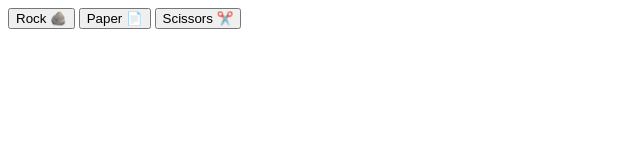
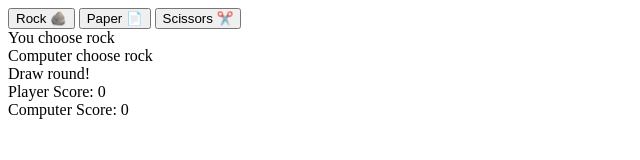
Before and after one commit to edu-klemos/odin-rock-paper-scissors, a plain HTML site: page index.html in a window 1280 px wide. Both pictures are taken after a click on the button "Rock 🪨". Shown: the whole page, without its empty margins (0-640 px from the left). Drawn offline with Linux system fonts and the light colour scheme.

Commit message:
Change console outputs to UI outputs
Add a new function updateUI that substitute the console logs to give the results of the game.

This new function is called at the end of a playRound() and update the html based on the results of the last round.

```diff
--- a/index.html
+++ b/index.html
@@ -13,5 +13,16 @@
         <button id="scissors">Scissors ✂️</button>
     </div>
 
+    <div id="choices">
+        <div id="player-choice"></div>
+        <div id="computer-choice"></div>
+        <div id="round-result"></div>
+    </div>
+
+    <div id="results">
+        <div id="player-points"></div>
+        <div id="computer-points"></div>
+    </div>
+
 </body>
 </html>
--- a/script.js
+++ b/script.js
@@ -15,48 +15,66 @@ function getComputerChoice() {
     }
 }
 
+function updateUI(playerChoice, computerChoice, roundResult) {
+    const playerChoiceUI = document.querySelector("#player-choice");
+    const computerChoiceUI = document.querySelector("#computer-choice");
+    const resultUI = document.querySelector("#round-result")
+
+    const playerPoints = document.querySelector("#player-points");
+    const computerPoints = document.querySelector("#computer-points");
+
+    playerChoiceUI.textContent = `You choose ${playerChoice}`;
+    computerChoiceUI.textContent = `Computer choose ${computerChoice}`;
+    resultUI.textContent = roundResult;
+
+    playerPoints.textContent = `Player Score: ${humanScore}`;
+    computerPoints.textContent = `Computer Score: ${computerScore}`;
+}
+
+function checkWinner() {
+
+}
+
 function playRound(humanChoice, computerChoice) {
+    let roundResult;
     if (humanChoice === "rock") {
         if (computerChoice === "scissors") {
-            console.log("You win! Rock beats Scissors.");
+            roundResult = "You win! Rock beats Scissors.";
             humanScore++;
-            return;
         }
 
         if (computerChoice === "paper") {
-            console.log("You loose! Paper beats Rock.");
+            roundResult = "You loose! Paper beats Rock.";
             computerScore++;
-            return;
         }
 
     }
 
     if (humanChoice === "paper") {
         if (computerChoice === "rock") {
-            console.log("You win! Paper beats Rock.");
+            roundResult = "You win! Paper beats Rock.";
             humanScore++;
-            return;
         }
         if (computerChoice === "scissors") {
-            console.log("You loose! Scissors beats Paper");
+            roundResult = "You loose! Scissors beats Paper";
             computerScore++;
-            return;
         }
     }
 
     if (humanChoice === "scissors") {
         if (computerChoice === "paper") {
-            console.log("You win! Scissors beats Paper");
+            roundResult = "You win! Scissors beats Paper";
             humanScore++;
-            return;
         }
         if (computerChoice === "rock") {
-            console.log("You loose! Rock beats Scissors");
+            roundResult = "You loose! Rock beats Scissors";
             computerScore++;
-            return;
         }
     }
-    console.log("Draw Round!");
+
+    if (roundResult === undefined) roundResult = "Draw round!"
+
+    updateUI(humanChoice, computerChoice, roundResult);
 }
 
 const buttons = document.querySelector("#player-buttons");
```
